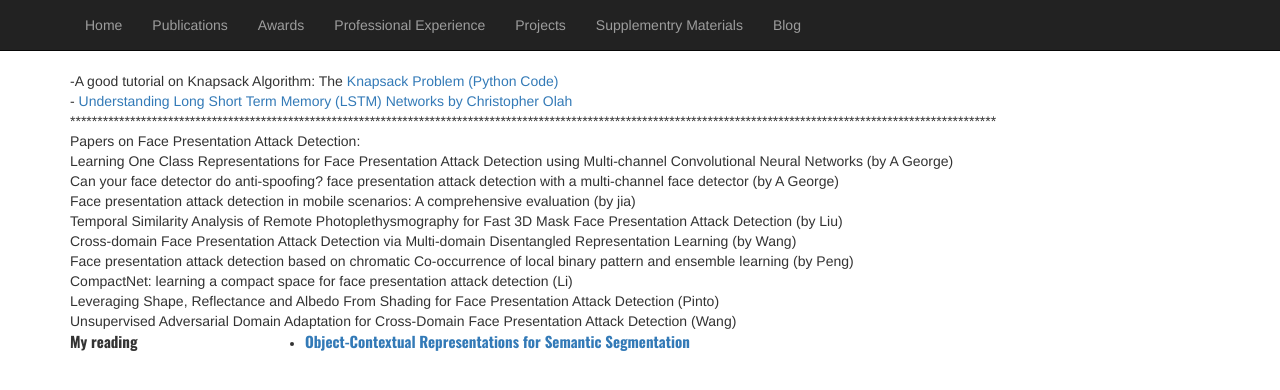
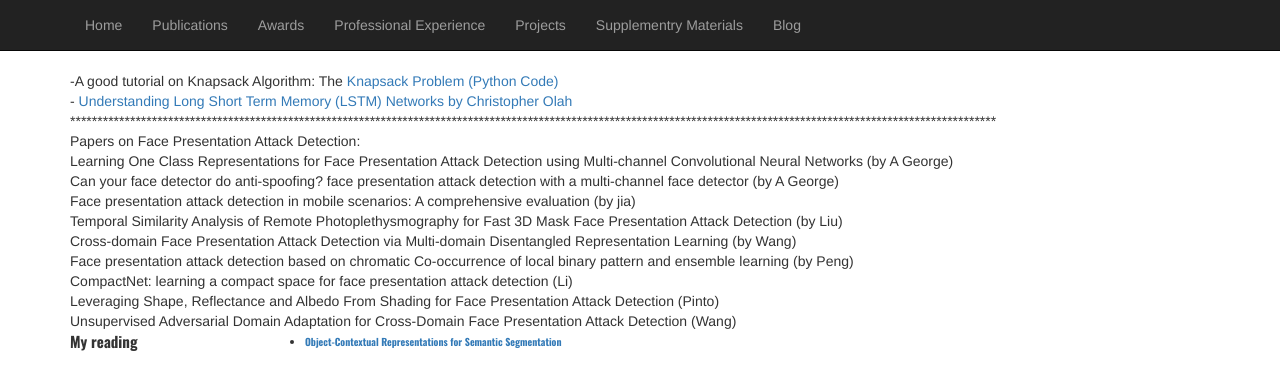
Before and after one commit to yasar-rehman/yasar, a Jekyll site: the page built from supplementry.md, in a window 1280 px wide. Shown: the top 390 px of the page. Built offline with Jekyll 4.4.1, drawn with Linux system fonts in a browser that asks for light colours; our own code applies the rules of GitHub Pages for plain Markdown files.

Commit message:
Update supplementry.md

```diff
--- a/supplementry.md
+++ b/supplementry.md
@@ -20,9 +20,9 @@ Unsupervised Adversarial Domain Adaptation for Cross-Domain Face Presentation At
   <div class="col-md-2 pull-left">
     <div style="font-family: 'Oswald', sans-serif; font-size: 15px"><b>My reading</b> </div>
       </div>
-  <div class="col-md-10 pull-right">
+  <div class="col-md-10">
     <ul>
-   <li> <div style="font-family: 'Oswald', sans-serif; font-size: 15px"> <a href="https://arxiv.org/pdf/1909.11065.pdf">Object-Contextual Representations for Semantic
+   <li> <div style="font-family: 'Oswald', sans-serif; font-size: 10px"> <a href="https://arxiv.org/pdf/1909.11065.pdf">Object-Contextual Representations for Semantic
 Segmentation</a> </div> </li>
       </ul>
     </div>
```
